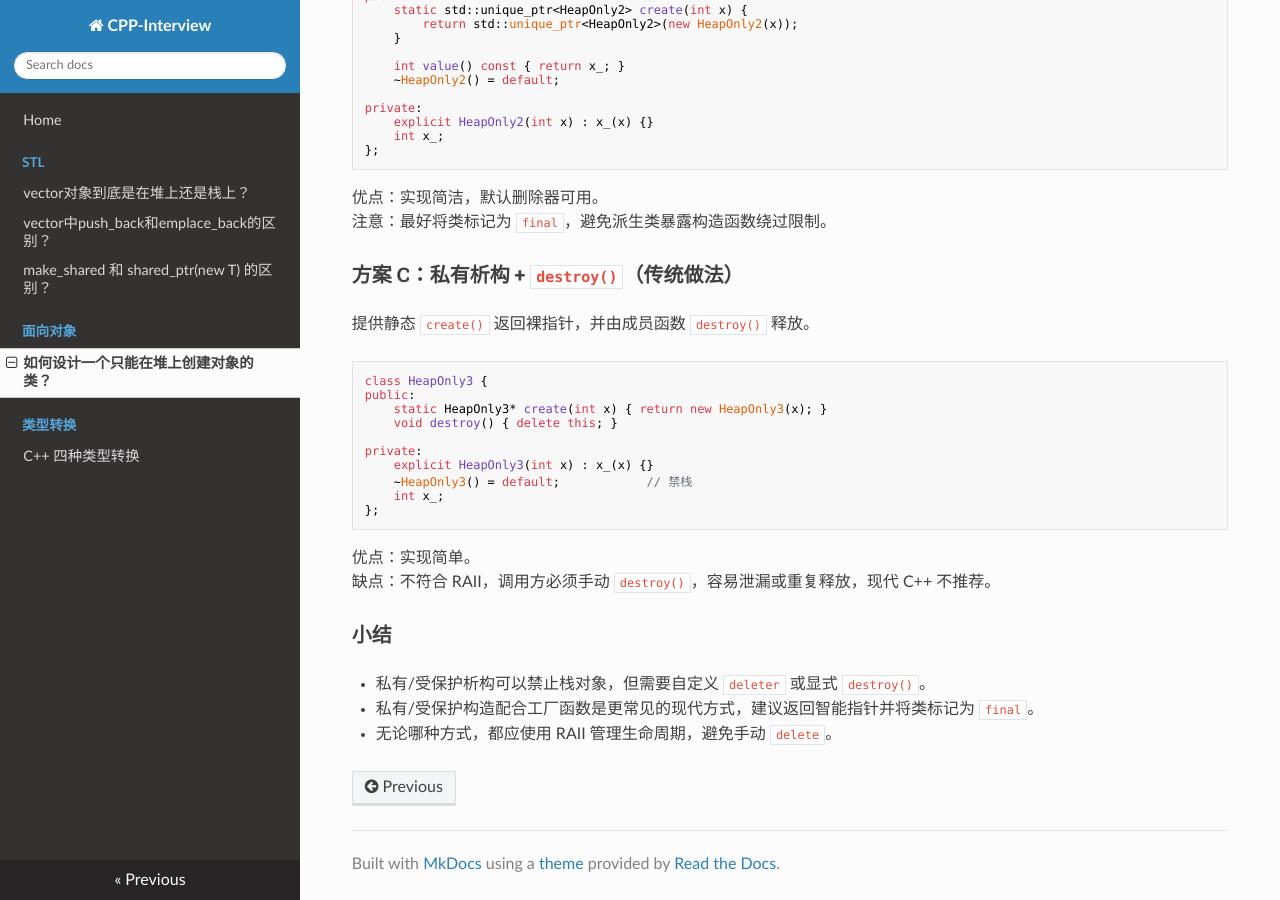
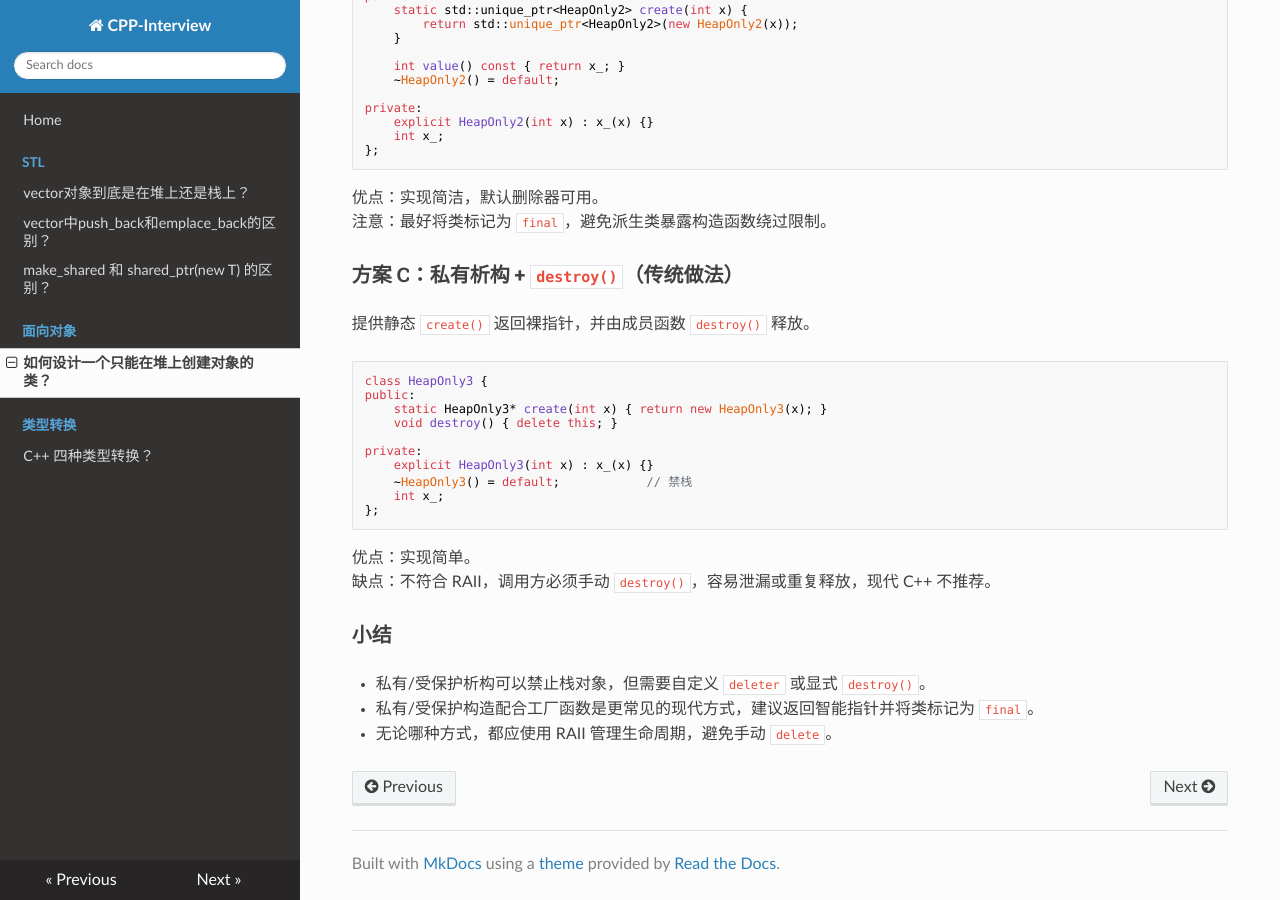
Before and after one commit to SwartzMss/CPP-Interview, an MkDocs documentation site: the page built from docs/oop/heap_only_class.md, in a window 1280 px wide and 900 px high, scrolled down 1036 px. Built offline with MkDocs 1.6.1, drawn with Linux system fonts in a browser that asks for light colours; nearby versions of some CDN libraries.

```diff
--- a/mkdocs.yml
+++ b/mkdocs.yml
@@ -10,7 +10,7 @@ nav:
   - 面向对象:
     - 如何设计一个只能在堆上创建对象的类？: oop/heap_only_class.md
   - 类型转换:
-    - C++ 四种类型转换: ?type_conversion.md
+    - C++ 四种类型转换？: type_conversion.md
 theme:
   name: readthedocs
   collapse_navigation: true
```
